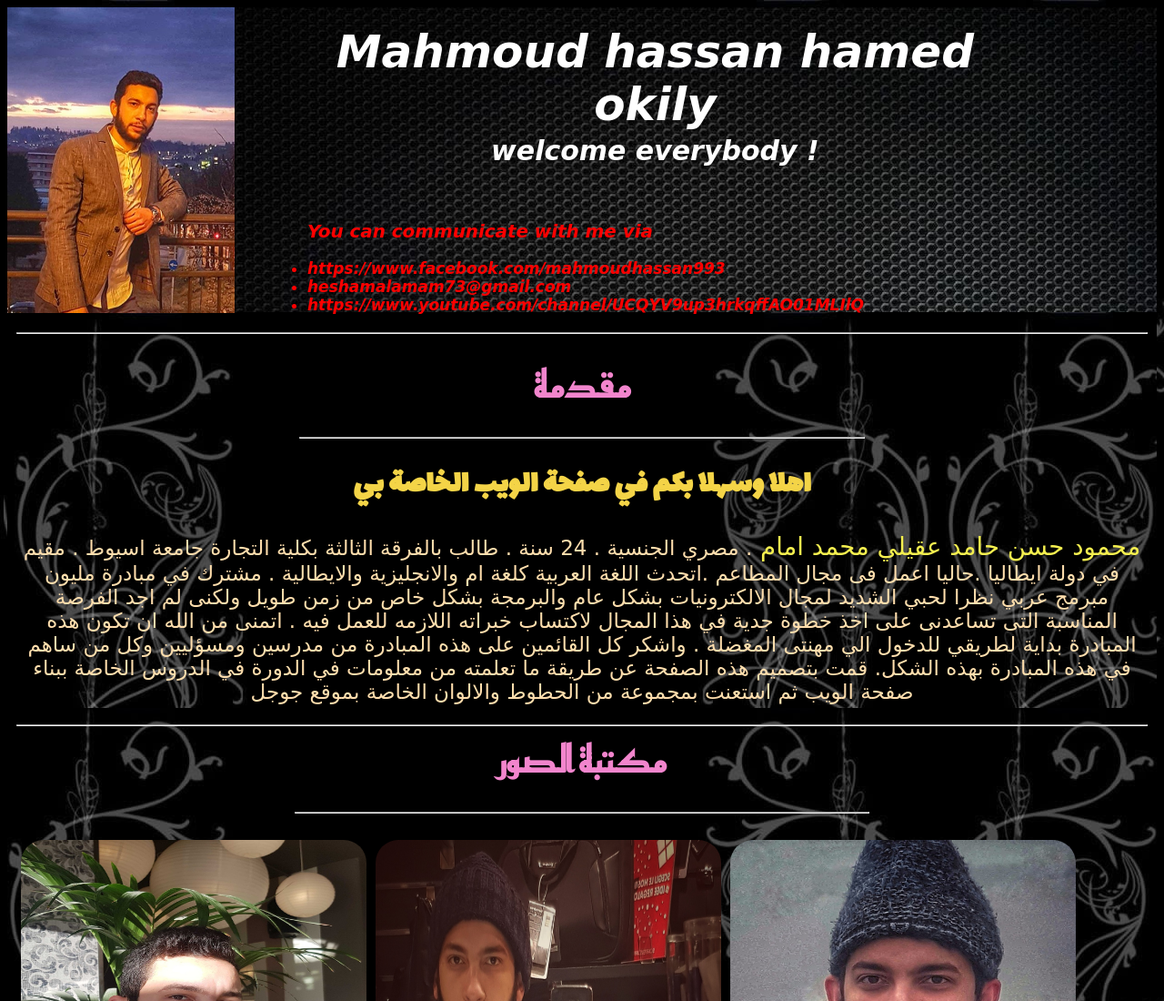
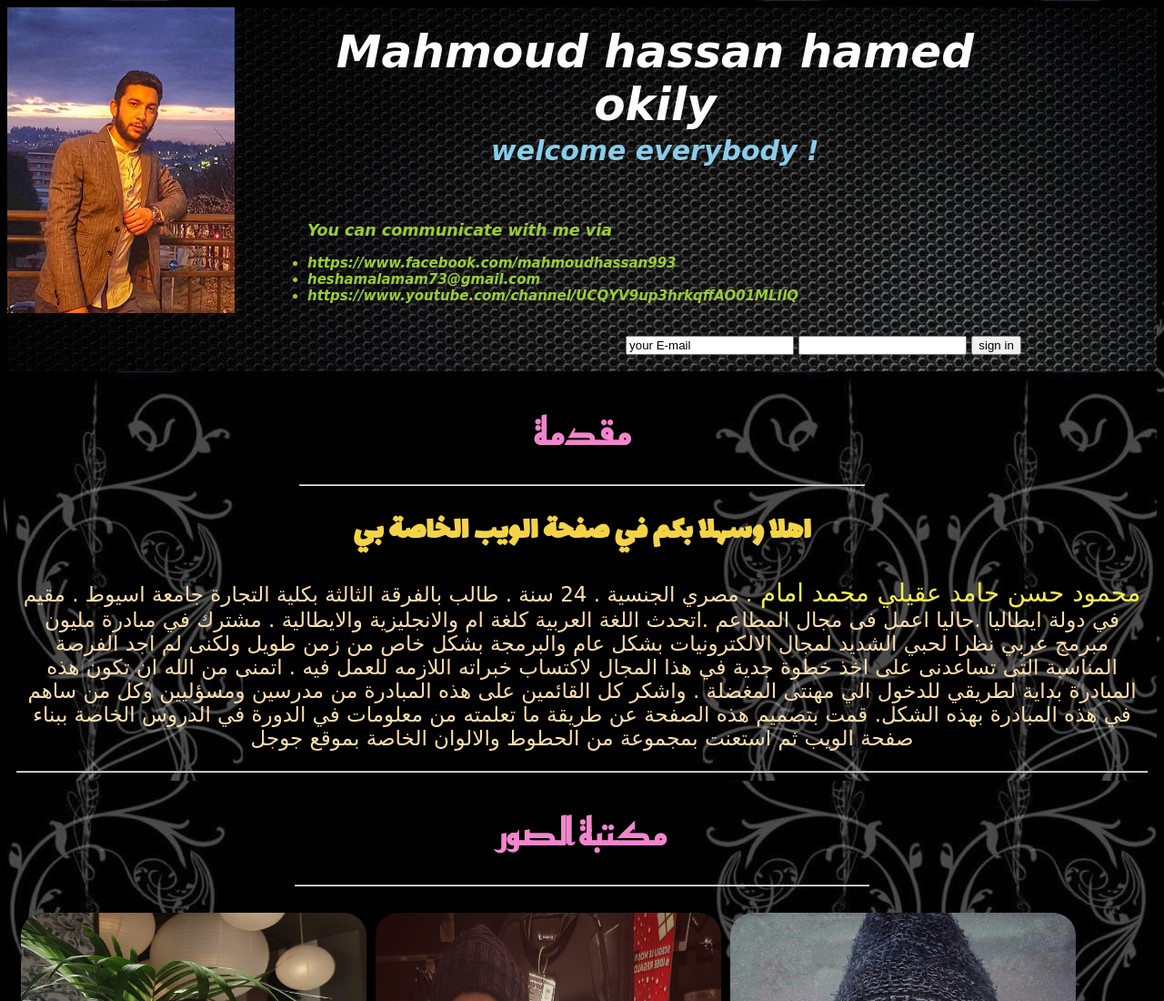
Before and after one commit to heshamalamam/stage1, a plain HTML site: page index.html in a window 1280 px wide. Shown: the top 1100 px of the page at 91% size. Drawn offline with Linux system fonts and the light colour scheme; a web font is replaced by a local one.

Commit message:
addednavbar

```diff
--- a/index.html
+++ b/index.html
@@ -35,6 +35,15 @@
                          <li class="gadwel" ><b>https://www.youtube.com/channel/UCQYV9up3hrkqffAO01MLIlQ</b></li>
                  </ul>
               </div>
+                    <div id="nav">
+                            <form id="frame1">
+                            <input type="text" name=" E-mail"   value="your E-mail " >
+                            <input type="password"  >
+                            <input type="submit" value="sign in">
+
+                            </form>
+                    </div>
+
             </div>
 
 
@@ -43,7 +52,7 @@
 
      <div class="pagehrt">
          <div class="note">
-             <hr >
+
              <h1 class="h11" >مقدمة </h1>
              <hr class="hr">
              <p>
--- a/style.css
+++ b/style.css
@@ -7,7 +7,7 @@ body{
 }
 .header{
     display: flex;
- background-image: url(img/headbg1.jpg)
+ background-image:url(img/headbg1.jpg)
 
 
 }
@@ -19,7 +19,7 @@ body{
     margin-top:- 20px;
     padding:20px;
     width: 70%;
-    height:335px;
+    height:400px;
     font-family: cursive;
     font-style: italic;
 
@@ -39,24 +39,24 @@ font-size:30px;
     margin-top:-30px;
    text-align: center;
     font-family: 'Supermercado One', cursive;
-    color:white;
+    color:skyblue;
 }
 .headerimg1{
 
-    height:150px;
+    height:190px;
     width: 30%px;
 
 }
 #contact{
     margin-top:60px;
 
-    font-size:17px;
+    font-size:15px;
    font-family: 'Rammetto One', cursive;
-   color:#ff0000;
+   color:yellowgreen;
 }
 .pagehrt{
 
-    height: 435px;
+    height: 450px;
 background-image:url(img/Am4Ys0V.jpg)
 }
 .note{
@@ -121,3 +121,17 @@ width:390px;
 }
 .hr{width:50%;
 }
+#nav{
+   color: azure;
+    height: 200px;
+
+    width: 100%;
+
+}
+#frame1{
+ float: right;
+    margin: 20px;
+
+
+
+}
```
